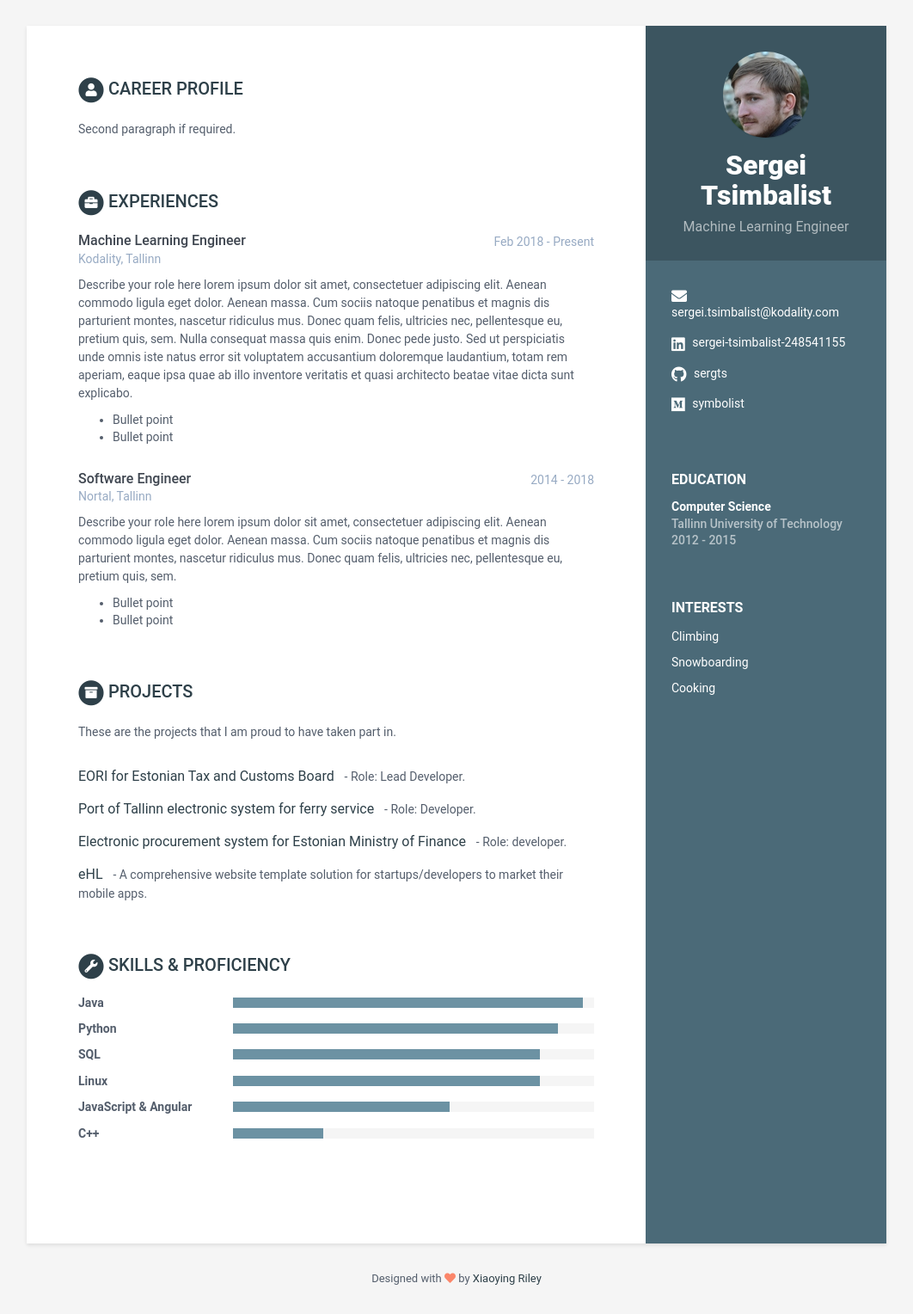
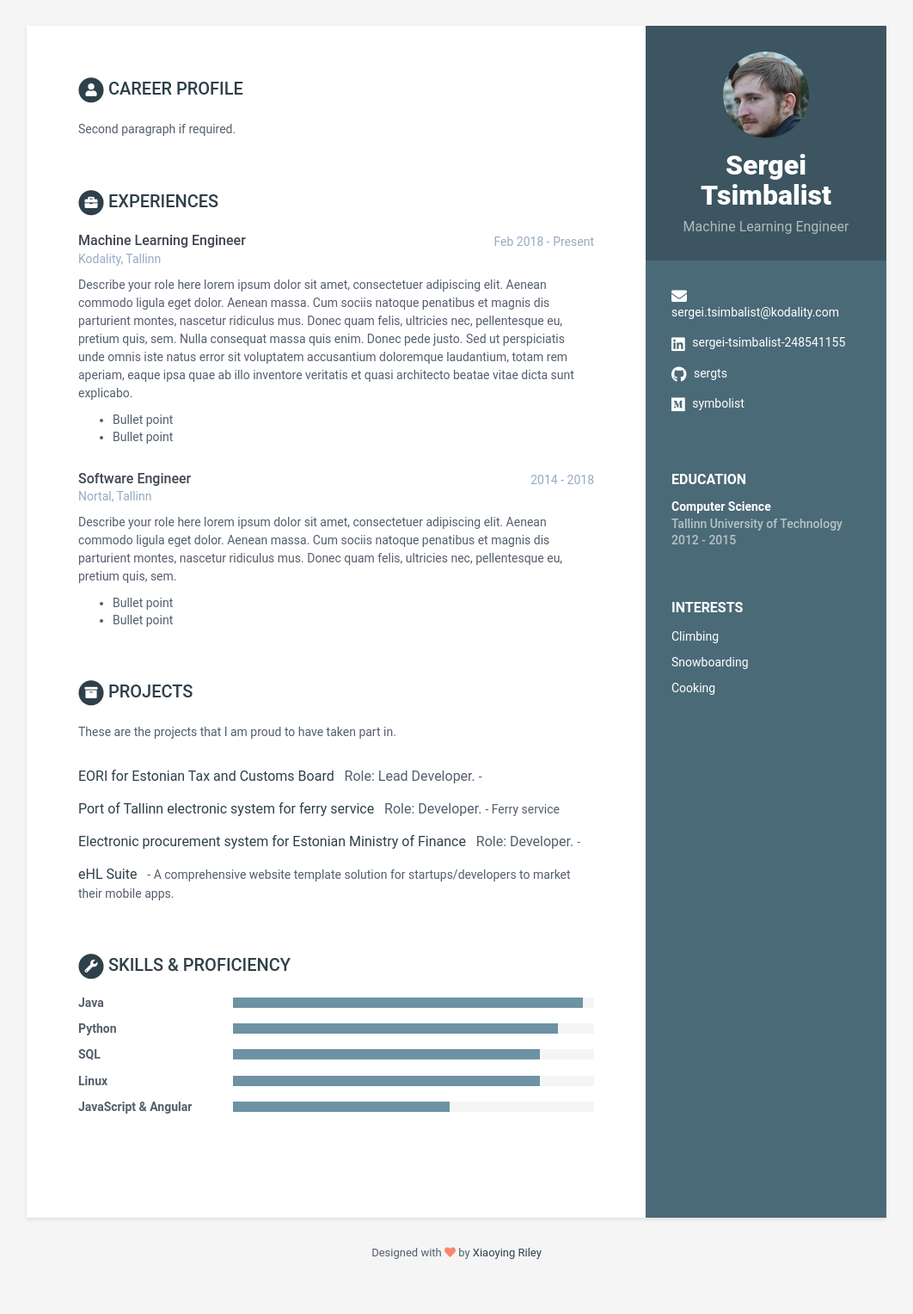
Before and after one commit to sergts/sergts.github.io, a Jekyll site: the page built from index.html, in a window 1280 px wide. Shown: the whole page at 86% size, without its empty margins (109-1171 px from the left). Built offline with Jekyll 4.4.1, drawn with Linux system fonts in a browser that asks for light colours; after the commit the page ends 1497 px from its top, so only the background shows below that.

Commit message:
Update data.yml

```diff
--- a/_data/data.yml
+++ b/_data/data.yml
@@ -96,17 +96,20 @@ projects:
     assignments:
       - title: EORI for Estonian Tax and Customs Board
         link: "https://www.emta.ee/et/ariklient/toll-kaubavahetus/ettevotja-registreerimine-eori"
-        tagline: "Role: Lead Developer. "
+        role: "Role: Lead Developer. "
+        tagline: ""
 
       - title: Port of Tallinn electronic system for ferry service
         link: "https://www.praamid.ee"
-        tagline: "Role: Developer. "
+        role: "Role: Developer. "
+        tagline: "Ferry service"
 
       - title: Electronic procurement system for Estonian Ministry of Finance
         link: "https://riigihanked.riik.ee/register"
-        tagline: "Role: developer. "
+        tagline: ""
+        role: "Role: Developer. "
 
-      - title: eHL
+      - title: eHL Suite
         link: "#"
         tagline: "A comprehensive website template solution for startups/developers to market their mobile apps."
 
@@ -130,8 +133,6 @@ skills:
       - name: JavaScript & Angular
         level: 60%
 
-      - name: C++
-        level: 25%
 
 footer: >
     Designed with <i class="fas fa-heart"></i> by <a href="http://themes.3rdwavemedia.com" target="_blank" rel="nofollow">Xiaoying Riley</a>
```
